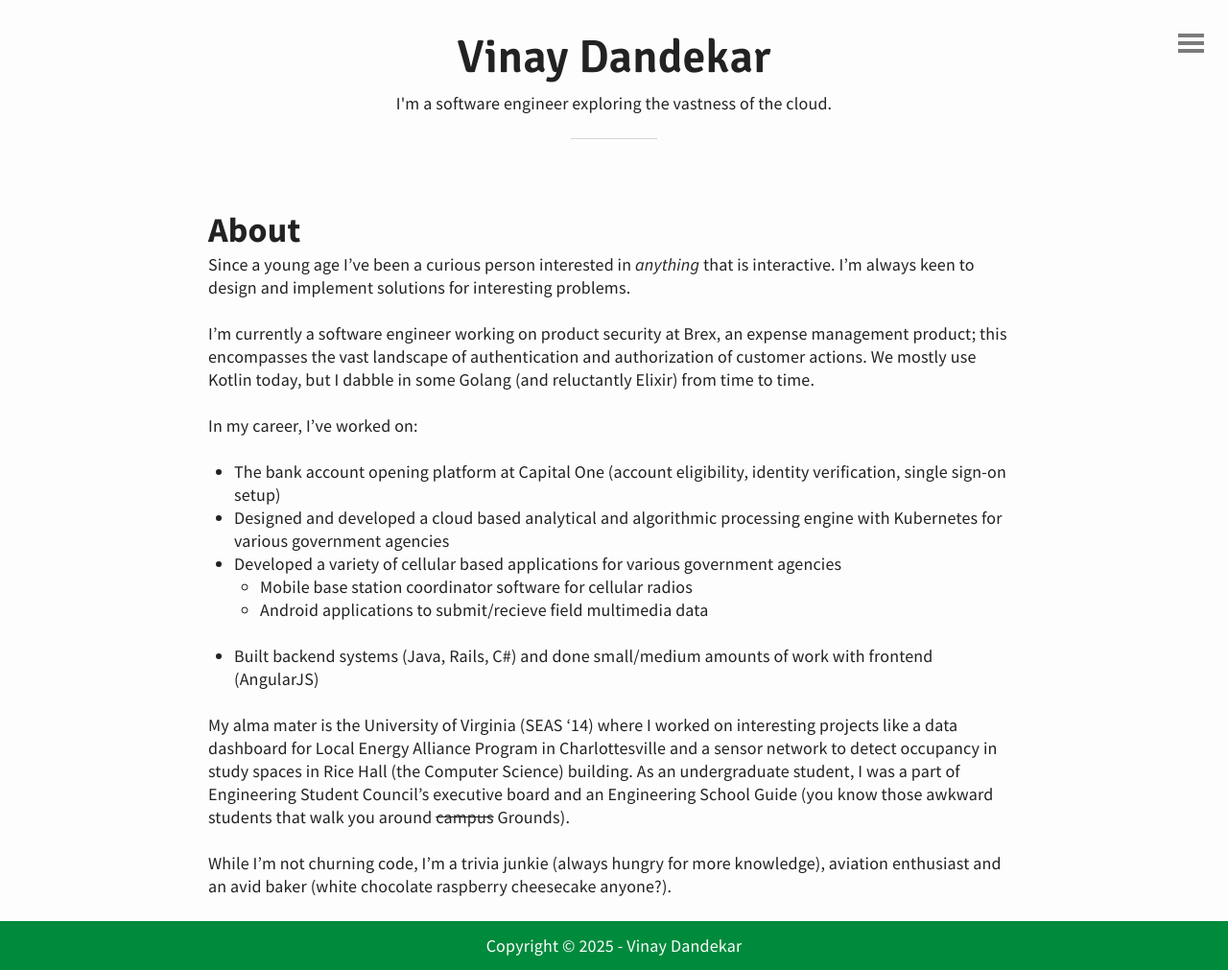
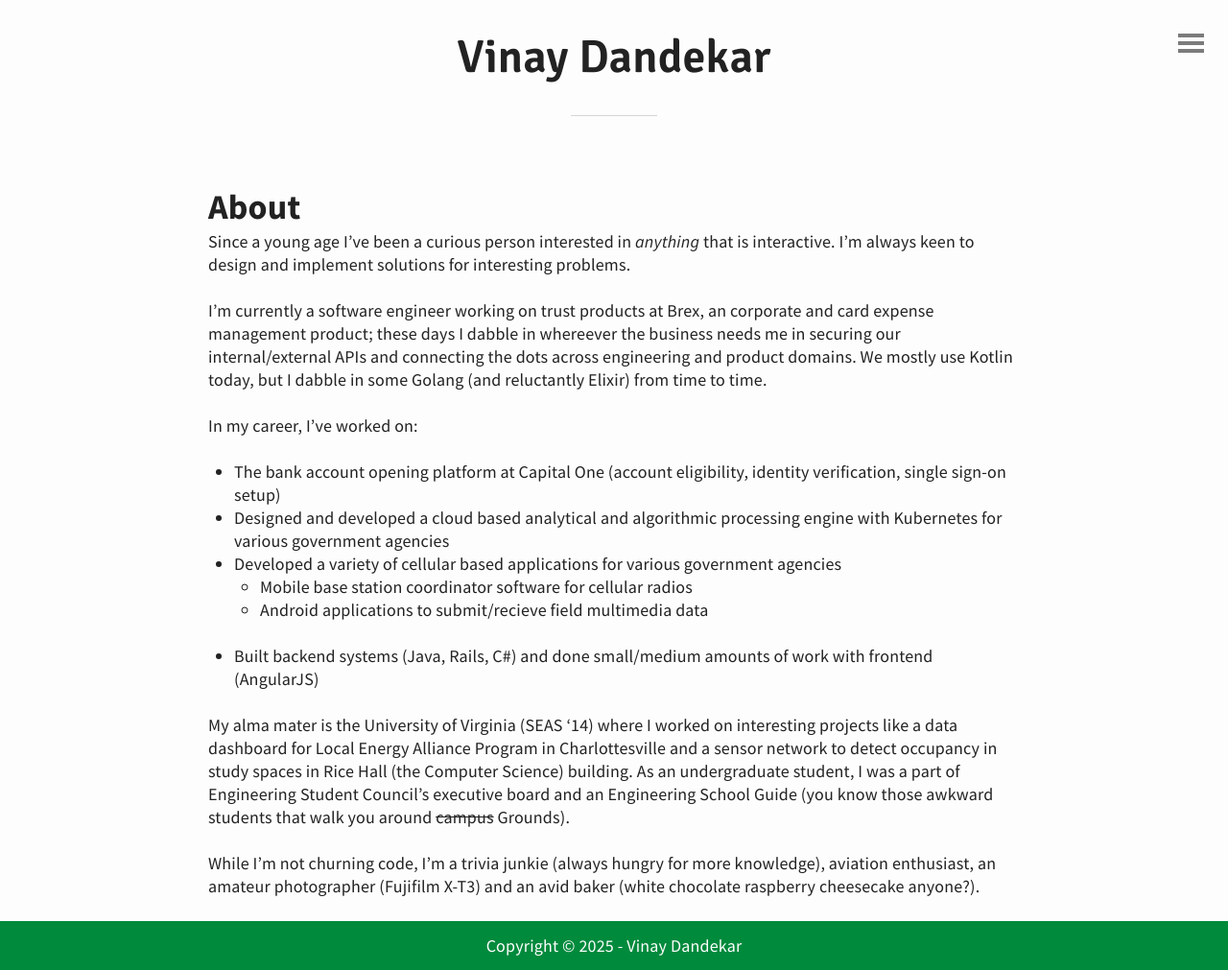
Before and after one commit to roadmapper/roadmapper.github.io, a Jekyll site: the page built from about.md, in a window 1280 px wide. Shown: the whole page at 96% size. Built offline with Jekyll 4.4.1, drawn with Linux system fonts in a browser that asks for light colours; nearby versions of some CDN libraries.

Commit message:
Light tweaks to update for about and post categories

```diff
--- a/_config.yml
+++ b/_config.yml
@@ -1,6 +1,6 @@
 # Site settings
 title: "Vinay Dandekar's Blog"
-description: "I'm a software engineer exploring the vastness of the cloud."
+description: ""
 url: "http://roadmapper.github.io"
 author:
   name: "Vinay Dandekar"
--- a/about.md
+++ b/about.md
@@ -5,7 +5,7 @@ title: Who is Vinay?
 ## About
 Since a young age I've been a curious person interested in _anything_ that is interactive. I'm always keen to design and implement solutions for interesting problems.
 
-I'm currently a software engineer working on product security at Brex, an expense management product; this encompasses the vast landscape of authentication and authorization of customer actions.
+I'm currently a software engineer working on trust products at Brex, an corporate and card expense management product; these days I dabble in whereever the business needs me in securing our internal/external APIs and connecting the dots across engineering and product domains.
 We mostly use Kotlin today, but I dabble in some Golang (and reluctantly Elixir) from time to time.
 
 In my career, I've worked on:
@@ -18,4 +18,4 @@ In my career, I've worked on:
 
 My alma mater is the University of Virginia (SEAS '14) where I worked on interesting projects like a data dashboard for Local Energy Alliance Program in Charlottesville and a sensor network to detect occupancy in study spaces in Rice Hall (the Computer Science) building. As an undergraduate student, I was a part of Engineering Student Council's executive board and an Engineering School Guide (you know those awkward students that walk you around ~~campus~~ Grounds).
 
-While I'm not churning code, I'm a trivia junkie (always hungry for more knowledge), aviation enthusiast and an avid baker (white chocolate raspberry cheesecake anyone?).
+While I'm not churning code, I'm a trivia junkie (always hungry for more knowledge), aviation enthusiast, an amateur photographer (Fujifilm X-T3) and an avid baker (white chocolate raspberry cheesecake anyone?).
```
Also changed, not shown: _posts/2015-08-15-unicode.md (+1 -0 lines), _posts/2017-08-15-ansible.md (+1 -0 lines).
